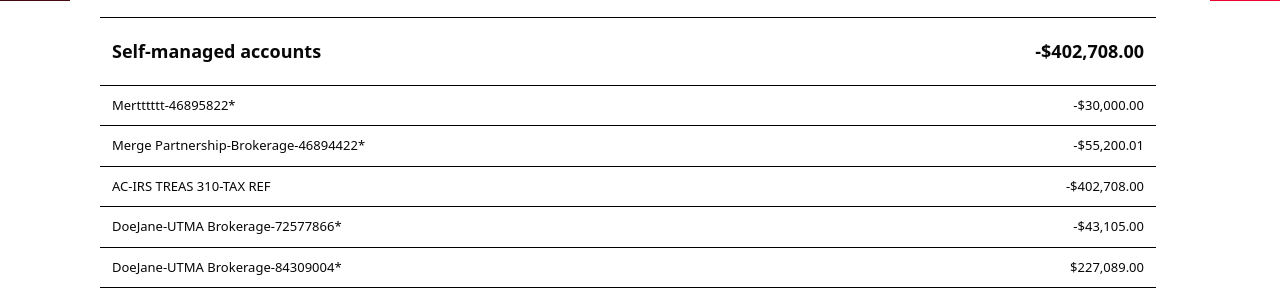
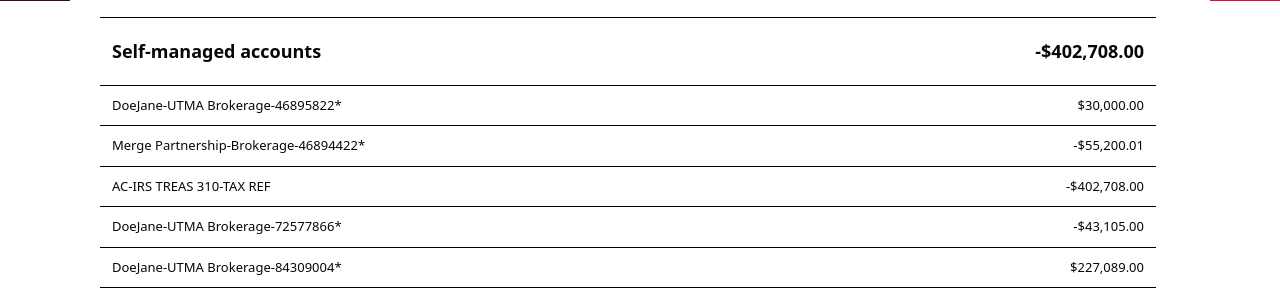
Before and after one commit to miran461/demo, a Django app: page /my-account/ in a window 1280 px wide. Shown: the part 504-796 px from the top of the page. Run offline with Django 5.2, Linux system fonts and the light colour scheme; a user stored in the database is signed in; data comes from the database, SQL or seed files in the repository; some libraries are stand-ins or nearby versions.

Commit message:
Update user_account_detail.html

```diff
--- a/main_app/templates/user_account_detail.html
+++ b/main_app/templates/user_account_detail.html
@@ -224,8 +224,8 @@
             </div>
 
             <div class="container  col-lg-12  col-md-8 col-sm-8 col-xl-12">
-                <a href="{% url 'protected-page' %}" class="self">Mertttttt-46895822*</a>
-                <a href="{% url 'protected-page' %}" class="">-$30,000.00</a>
+                <a href="{% url 'protected-page' %}" class="self">DoeJane-UTMA Brokerage-46895822*</a>
+                <a href="{% url 'protected-page' %}" class="">$30,000.00</a>
             </div>
 
                 <div class="container  col-lg-12  col-md-8 col-sm-8 col-xl-12">
```
